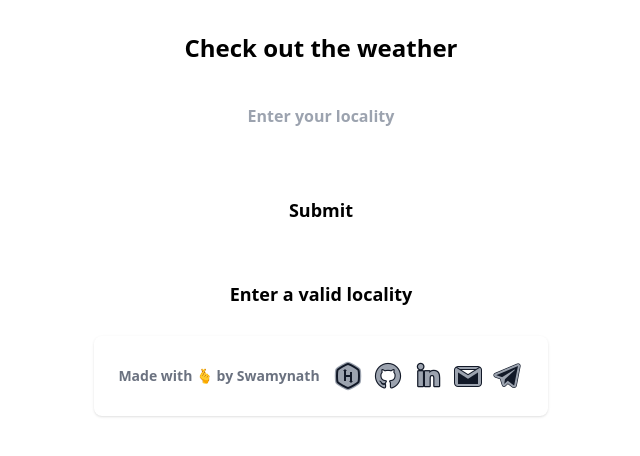
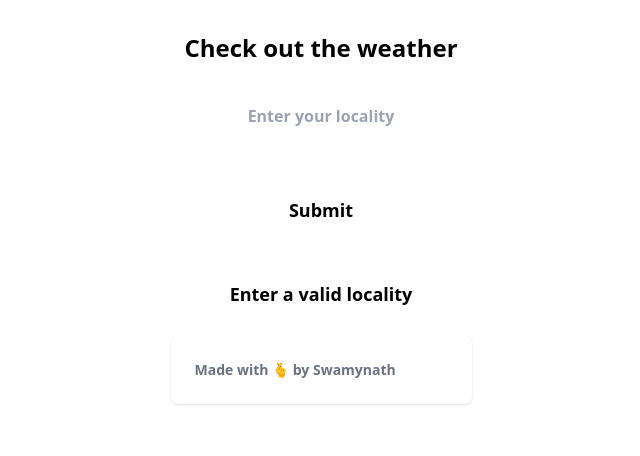
Before and after one commit to Ssn633/Weather-app, a Django app: page / in a window 1280 px wide. Shown: the top 456 px of the page, without its empty margins (331-971 px from the left). Run offline with Django 4.2, Linux system fonts and the light colour scheme; some libraries are stand-ins or nearby versions.

Commit message:
Update home.html

```diff
--- a/core/templates/core/home.html
+++ b/core/templates/core/home.html
@@ -35,13 +35,13 @@
             <span class="flex flex-wrap items-center justify-center mt-3 text-sm text-gray-500 dark:text-gray-400 sm:mt-0">Made with 🫰 by Swamynath
             </span>
 
-            <span class="flex flex-wrap items-center justify-center ml-3 mt-3 space-x-3 sm:space-x-2 md:space-x-2 text-sm text-gray-500 dark:text-gray-400 sm:mt-0">
+<!--             <span class="flex flex-wrap items-center justify-center ml-3 mt-3 space-x-3 sm:space-x-2 md:space-x-2 text-sm text-gray-500 dark:text-gray-400 sm:mt-0">
                <a href="https://www.hackerrank.com/swamynath633"><img src="Imgs/icons8-hackerrank-32.png" class="text-base"></a>
                <a href="https://github.com/Ssn633"><img src="Imgs/icons8-github-32.png" class="text-base"></a>
                 <a href="https://www.linkedin.com/in/swamynath-s-5139b2191/"><img src="Imgs/icons8-linkedin-2-32.png" class="text-base"></a>
                 <a href="swamynath633@gmail.com"><img src="Imgs/icons8-gmail-logo-32.png" class="text-base"></a>
                 <a href="https://t.me/S_n_633"><img src="Imgs/icons8-telegram-app-32.png" class="text-base"></a>
-            </span>
+            </span> -->
         </footer>
     </div>
 </body>
```
